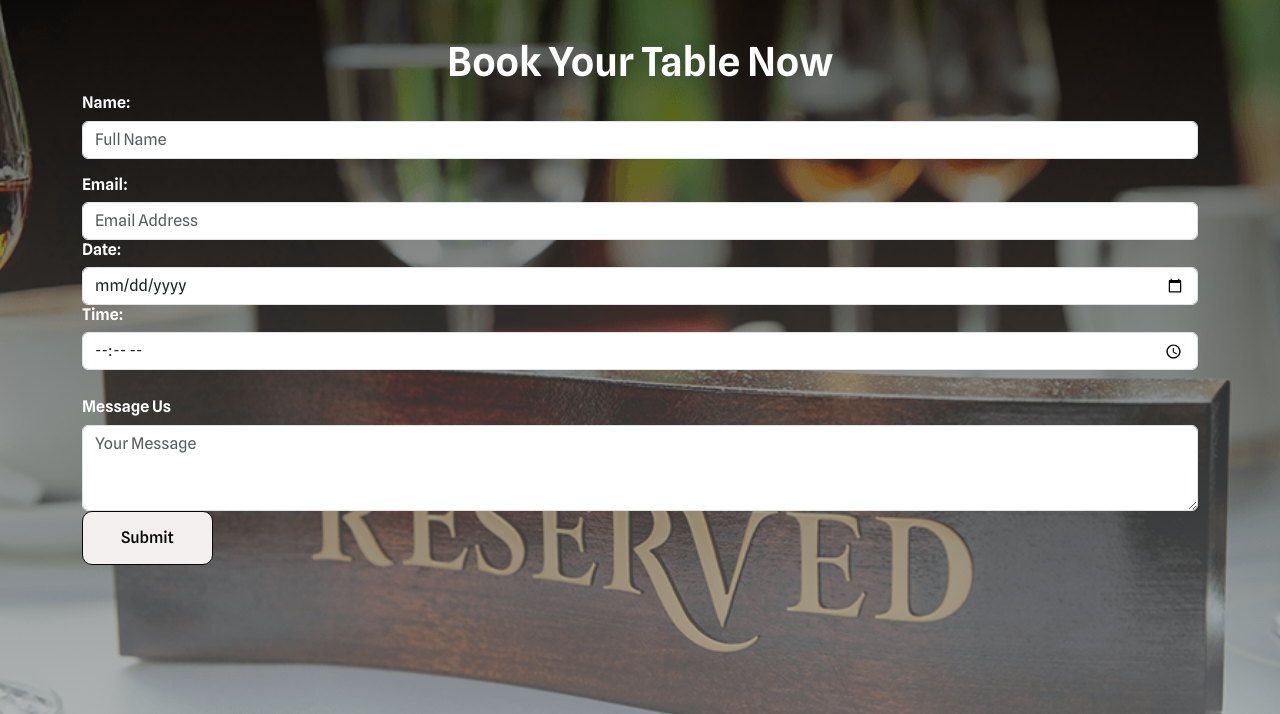
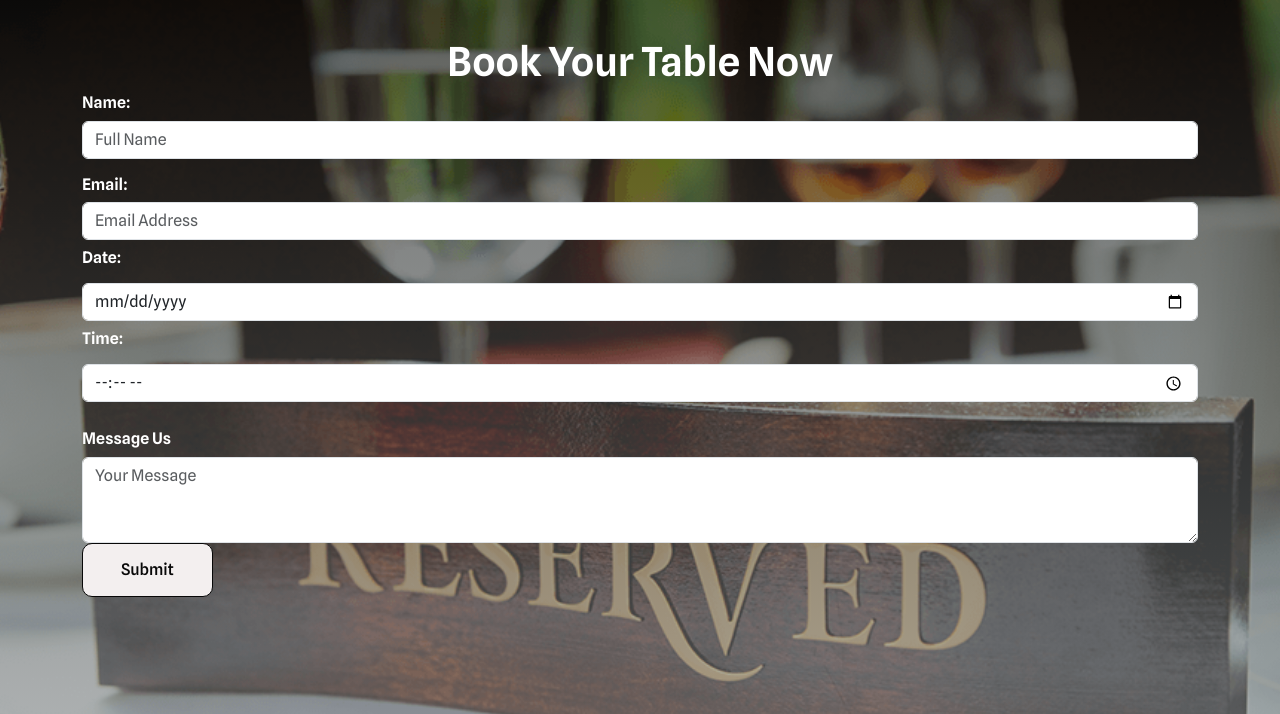
Before and after one commit to rjvoker114/KodeGo-MP1-Palmada, a plain HTML site: page index.html in a window 1280 px wide. Shown: the part 5399-6113 px from the top of the page. Drawn offline with nearby package versions, Linux system fonts and the light colour scheme.

Commit message:
FinalOutput

```diff
--- a/index.html
+++ b/index.html
@@ -609,13 +609,13 @@
         <input type="text" class="form-control" placeholder="Full Name" aria-label="Full name">
       </div>
       <div class="mb-3">
-        <h6  class="res-content">Email:</h6>
+        <h6  class="res-content ">Email:</h6>
         <input type="text" class="form-control" placeholder="Email Address" aria-label="Email Address">
         <div class="mb-3">
-          <h6 class="res-content">Date:</h6>
+          <h6 class="res-content py-2">Date:</h6>
           <input type="date" class="form-control">
         <div class="mb-3">
-          <h6  class="res-content">Time:</h6>
+          <h6  class="res-content py-2">Time:</h6>
           <input type="time" class="form-control">
         <label for="exampleFormControlTextarea1"></label>
         <h6 class="res-content">Message Us</h6>
```
